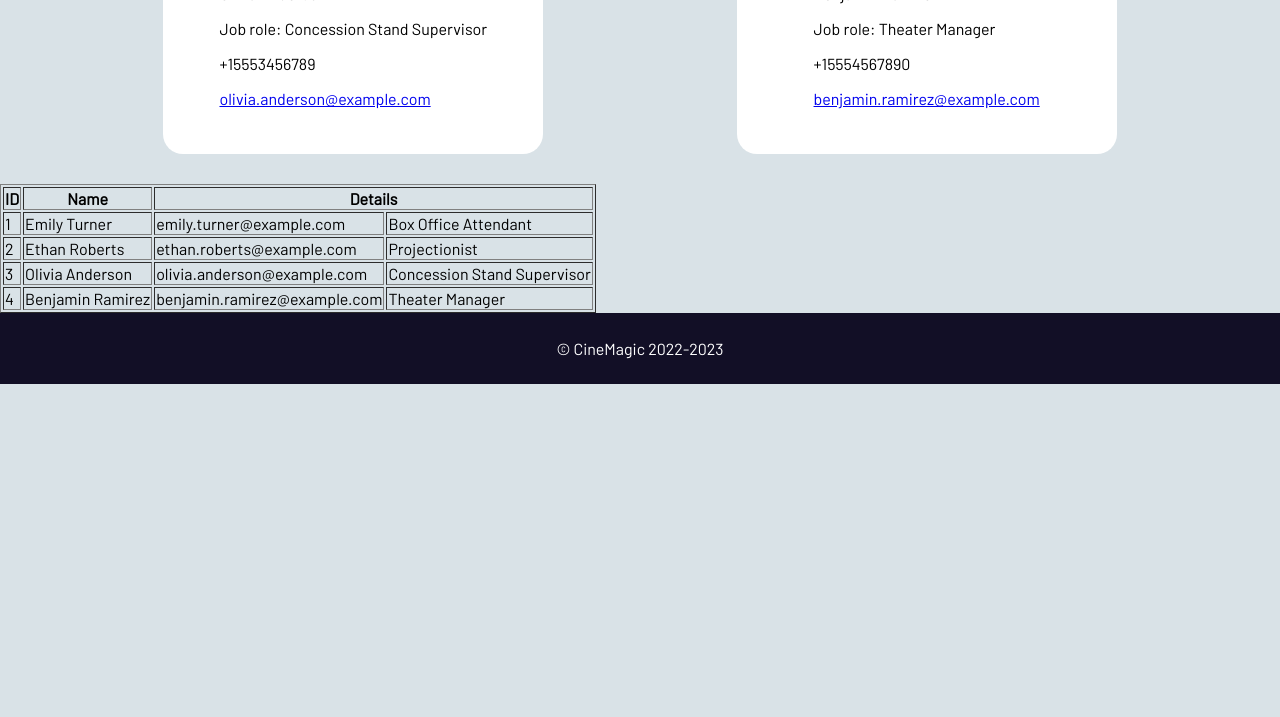
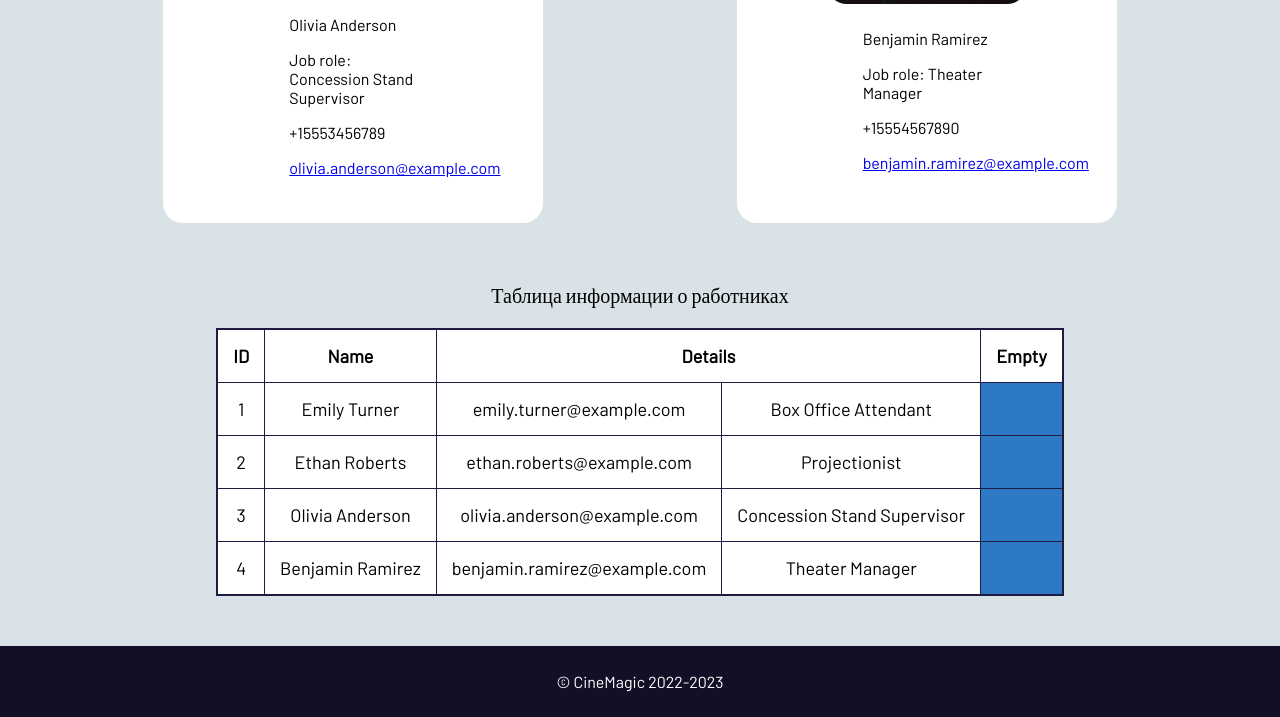
Before and after one commit to chamomil/MTDweb-ap, a Django app: page /contacts in a window 1280 px wide; the page is wider, and only the part inside the window is pictured. Shown: the part 1226-1943 px from the top of that part. Before the commit the page ends 1610 px from the top of that part, so only its background shows below. Run offline with Django 4.2, Linux system fonts and the light colour scheme; data comes from the database, SQL or seed files in the repository.

Commit message:
add css to contacts table

```diff
--- a/info/templates/contacts.html
+++ b/info/templates/contacts.html
@@ -23,11 +23,13 @@
         {% endfor %}
     </div>
     <table border="1">
+        <caption>Таблица информации о работниках</caption>
         <thead>
         <tr>
             <th id="header1">ID</th>
             <th id="header2">Name</th>
             <th id="header3" colspan="2">Details</th>
+            <th id="header3">Empty</th>
         </tr>
         </thead>
         <tbody>
@@ -37,6 +39,7 @@
                 <td headers="header2">{{ worker.first_name }} {{ worker.last_name }}</td>
                 <td headers="header3">{{ worker.email_address }}</td>
                 <td headers="header3">{{ worker.job_role }}</td>
+                <td headers="header4"></td>
             </tr>
         {% endfor %}
         </tbody>
--- a/static/css/contacts.css
+++ b/static/css/contacts.css
@@ -5,7 +5,7 @@
 }
 
 main h2 {
-    font-size: 26px;
+    font-size: 30px;
     padding-top: 40px;
     padding-bottom: 30px;
     text-align: center;
@@ -23,8 +23,39 @@ main h2 {
     align-items: center;
 }
 
+.worker_info {
+    width: 40%;
+}
+
 .worker img {
     height: 300px;
     width: 200px;
     border-radius: 20px;
 }
+
+table {
+    border: 2px solid #1f1a42;
+    border-collapse: collapse;
+    font-size: 18px;
+    margin: 30px 30px 50px;
+    background-color: white;
+}
+
+caption {
+    margin-bottom: 20px;
+    font-size: 20px;
+}
+td:empty {
+    background-color: #2d79c5;
+}
+
+td, th {
+    padding: 15px;
+    text-align: center;
+}
+
+main {
+    display: flex;
+    flex-direction: column;
+    align-items: center;
+}
```
